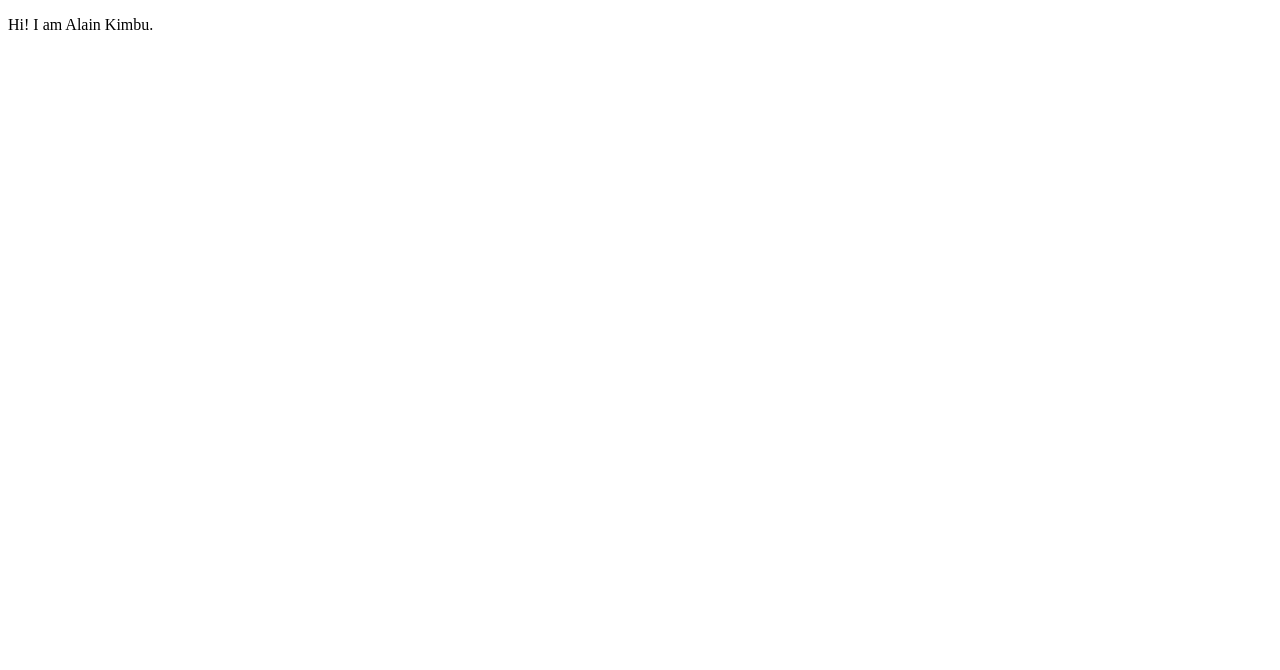
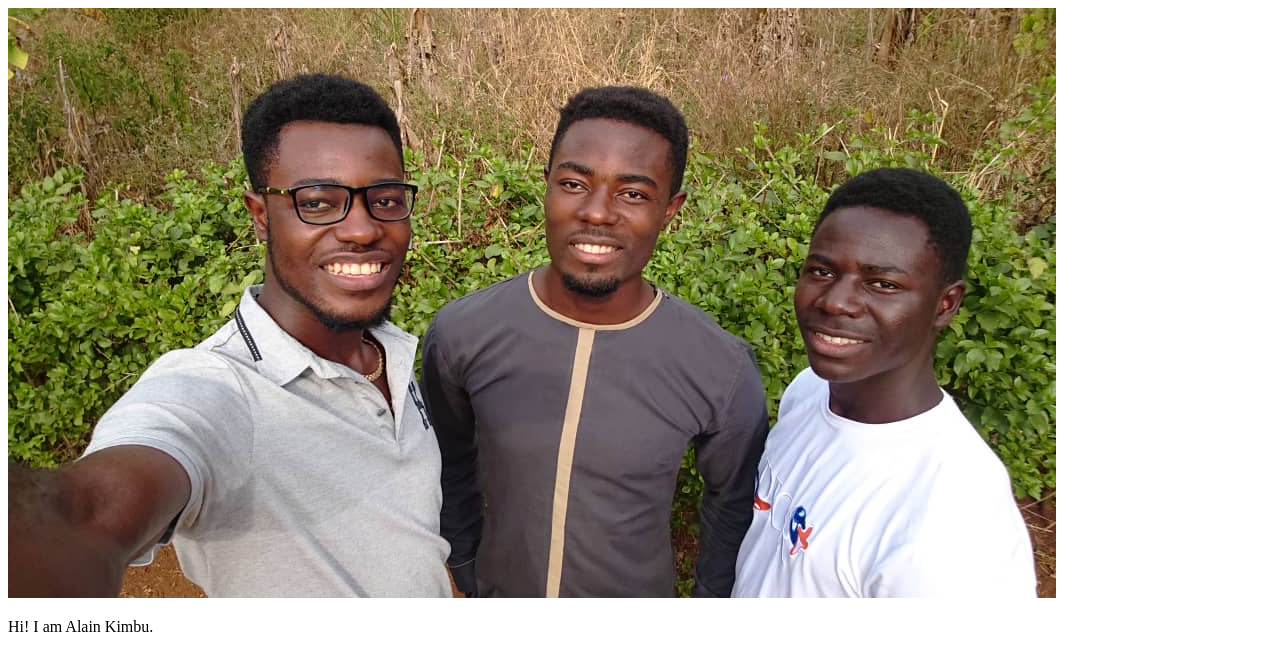
Before and after one commit to Rodern/IntroWeb, a plain HTML site: page index.html in a window 1280 px wide. Drawn offline with Linux system fonts and the light colour scheme.

Commit message:
feat: added image to page

```diff
--- a/index.html
+++ b/index.html
@@ -8,6 +8,7 @@
 </head>
 <body>
     <div class="personal">
+        <img src="images/5a02fefbf59b44c5826a191d08ce6303.jpg" alt="my_img"/>
         <p>Hi! I am Alain Kimbu.</p>
     </div>
 </body>
```
